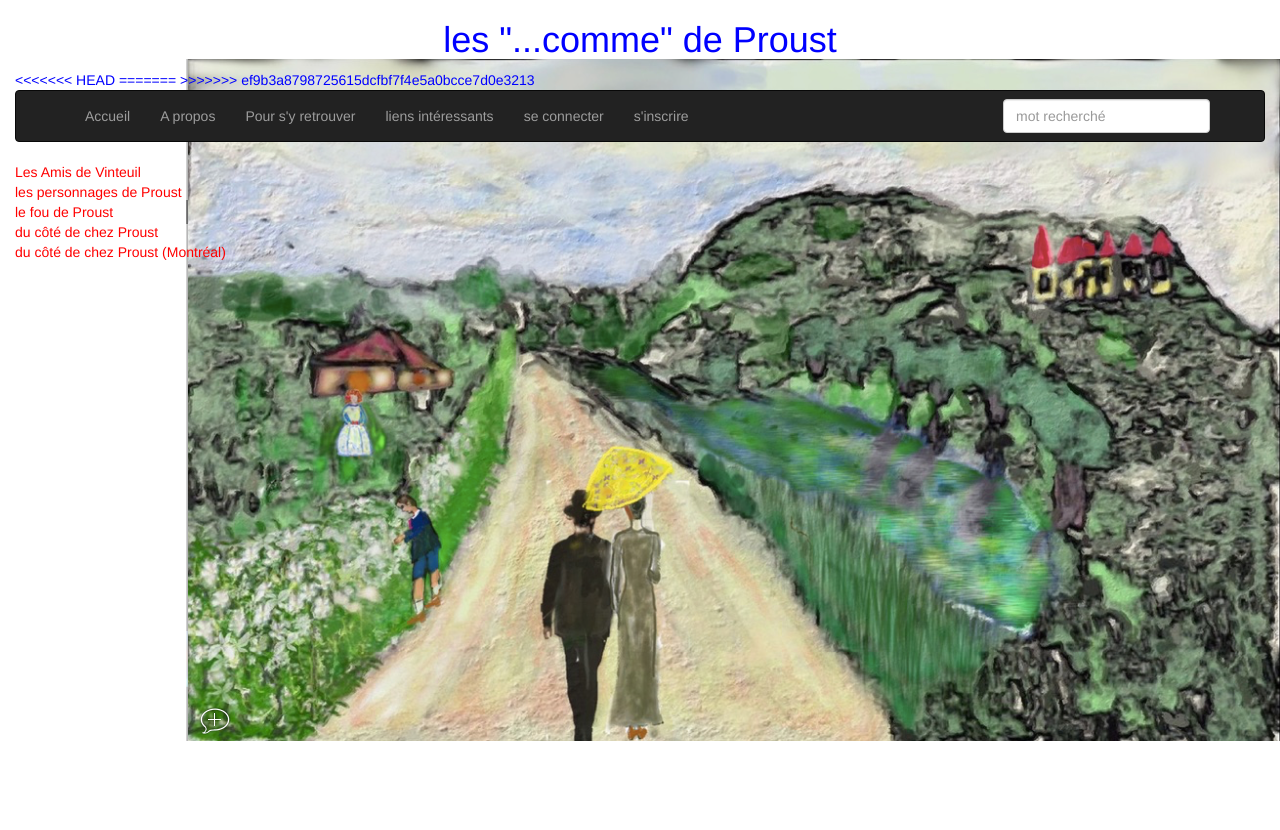
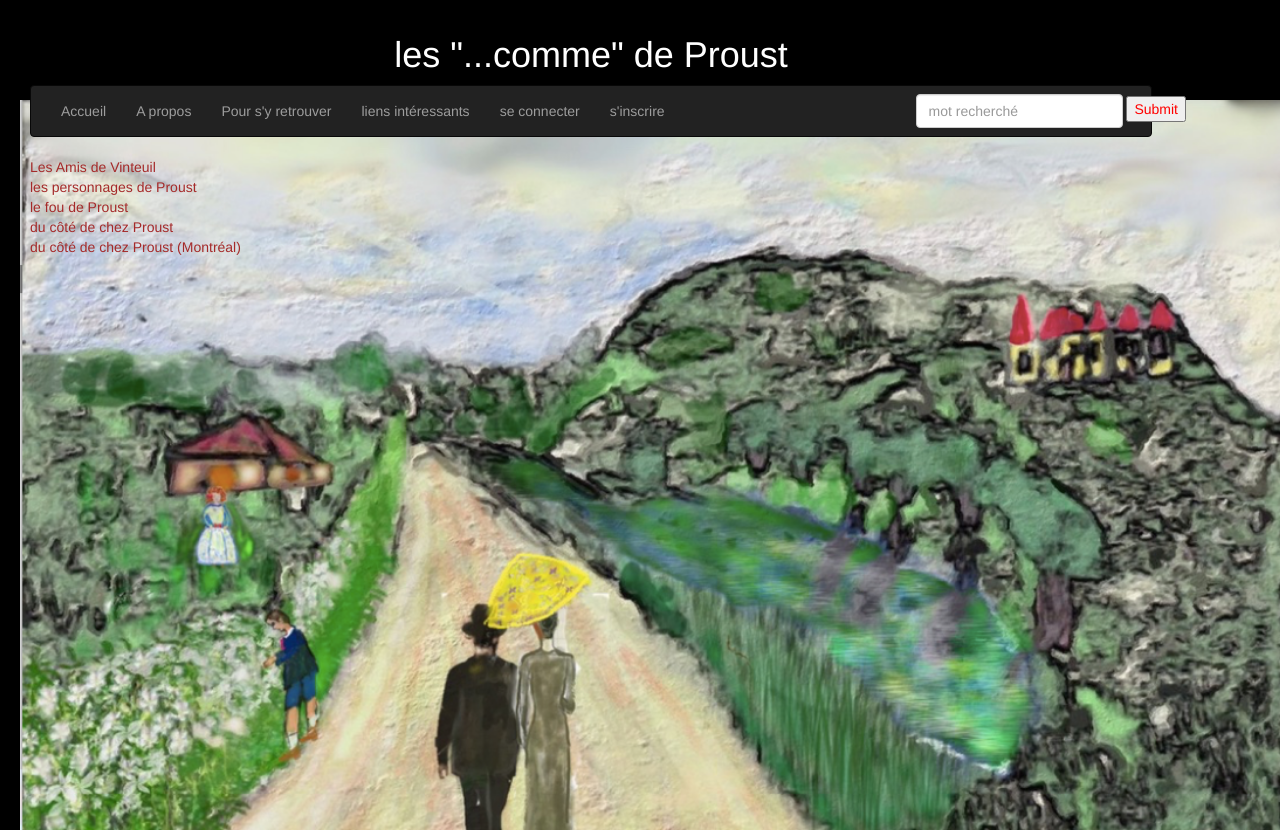
Before and after one commit to lefebvredaniel/R_proust, a Django app: template digressions/templates/digressions/liensinteressants.html in a window 1280 px wide. Before the commit the page ends 741 px from the top, so only its background shows below. Run offline with Django 3.2, Linux system fonts and the light colour scheme; the template is opened without the code that fills it, so the values that code supplies are empty; some libraries are stand-ins or nearby versions.

Commit message:
changement look

```diff
--- a/digressions/static/digressions/style.css
+++ b/digressions/static/digressions/style.css
@@ -1,5 +1,31 @@
-h1,h2 {
-    color: blue;
+h1,h2,h3,h4,h5,h6 {
+    color: white;
+}
+body {
+  margin:15px;
+   width: 100%;
+  height: 100%;
+color:red;
+
+
+background-image:url("/static/digressions/images/horloge-decorative-en-bois.jpg");
+background-size: 10%;
+background-color:black;
+background-position: bottom;
+background-repeat:no-repeat;
+
+
+}
+#bckg1 {margin:15px;
+
+color:red;
+background-image:
+background-size: 50%;
+background-image:url("/static/digressions/images/horloge-decorative-en-bois.png");
+background-color:black;
+background-position: bottom;
+background-repeat:repeat;
+
 }
 * {
 	box-sizing: border-box;
@@ -11,7 +37,7 @@ footer {
 }
 
 p {
-  color: blue;
+  color: black;
   padding: 10px;
   margin: 0;
   background: white;
@@ -27,10 +53,10 @@ p {
   -moz-hyphens: auto;
   hyphens: auto;
 }
-<style>
+
             /* Règle de base pour le lien */
-            a{
-                color:#405d27;
+            a {
+                color:white;
 
             }
             a:hover,a:focus{
@@ -63,7 +89,10 @@ p {
                 opacity:1;
             }
 
-        </style>
+
+
+
+
 /*p:first-child {background: tomato}
 p:nth-child(2) {background: orange}
 p:nth-child(3) {background: #800000}
--- a/digressions/templates/digressions/contenu.html
+++ b/digressions/templates/digressions/contenu.html
@@ -1,10 +1,11 @@
 {% extends 'digressions/base.html' %}
 {% block content %}
 <style>
+input {color:red;}
 div.ex1 {
     max-width:1000px;
     margin: auto;
-    border: 3px solid blue;
+    border: 3px black;
 
 }
 </style>
--- a/digressions/templates/digressions/detail.html
+++ b/digressions/templates/digressions/detail.html
@@ -37,7 +37,7 @@
 	for (i=0;i<50;i++) {
 	var x = document.getElementsByClassName("JS_rech_comme");
 	var myString = x[i].innerHTML;
-    var myregex = new RegExp("comme","gm");
+    var myregex = new RegExp("comme ","gm");
     var str = "COMME";
     var result=str.fontcolor("blue").italics().bold();
     var newString=myString.replace(myregex ,result);
--- a/digressions/templates/digressions/index.html
+++ b/digressions/templates/digressions/index.html
@@ -18,7 +18,8 @@
 	<ul class="list-unstyled">
 		{% for etiq , value in dico.items %}
 
-	<li>  <a href="/{{etiq.id}}/detail"> {{ etiq}} ( {{value}} )</a></li>
+	<li>  <a href="/{{etiq.id}}/detail">  <h5>{{ etiq}} ( {{value}} )</h5>
+	 </a></li>
 		{% endfor %}
 
     </ul>
--- a/digressions/templates/digressions/liensinteressants.html
+++ b/digressions/templates/digressions/liensinteressants.html
@@ -9,98 +9,76 @@
   <script src="https://ajax.googleapis.com/ajax/libs/jquery/3.2.1/jquery.min.js"></script>
   <link rel="stylesheet" type="text/css" href="{% static 'digressions/style.css' %}" >
   <script src="https://maxcdn.bootstrapcdn.com/bootstrap/3.3.7/js/bootstrap.min.js"></script>
+
 </head>
 
+
+
+
+<style>
+ a  { color:brown;}
+
+body {
+   width: 90%;
+  height: 100%;
+color:red;
+background-color:black;
+background-image:url(static/digressions/images/combray_en_grand.png);
+background-size: 100%;
+background-repeat: no-repeat;
+background-position: 20 100;
+}
+</style>
 <body>
+
+
 <div class="container-fluid">
    <h1> <div class="text-center">les "...comme" de Proust  </h1><div>
-<<<<<<< HEAD
 
-=======
-
->>>>>>> ef9b3a8798725615dcfbf7f4e5a0bcce7d0e3213
 <nav class="navbar navbar-inverse">
   <div class="container">
     <div class="navbar-header">
-    </div>
     <ul class="nav navbar-nav">
       <li class="inactive"><a href="/">Accueil</a></li>
       <li><a href="/apropos">A propos</a></li>
       <li><a href="/poursyretrouver">Pour s'y retrouver</a></li>
       <li><a href="/liensinteressants">liens intéressants</a></li>
       {% if user.is_authenticated %}
-
           <li><a href="#">{{user.username }}</a> </li>
           <li><a href="{% url 'logout' %}">déconnexion</a></li>
            <li><a href="/mescommentaires"> mes commentaires</a></li>
-
-
-
       {% else %}
         <li><a href="/accounts/login">se connecter</a></li>
         <li><a href="/accounts/signup">s'inscrire</a></li>
-
-
-
       {% endif %}
-
-
     </ul>
-
+    </div>
     <form class="navbar-form navbar-right"
       action="/recherche" method="POST">
         <div class="form-group">
 
-
-            <input type="text" class="form-control" name="mot" placeholder="mot recherché"
-
+            <input type="text" class="form-control" name="mot" placeholder="mot recherché">
             <input type="submit">
             {% csrf_token %}
-
         </div>
-
-
     </form>
-
-
-
   </div>
 </nav>
 </div>
-<body>
- <!-- <div class="container">
-  <img src="/static/digressions/images/combray_en_grand.jpg"  alt="combray" width="940" height="198" class="img-responsive center-block"/>
-</div> -->
-
-
-
-<style>
-body {
-   width: 100%;
-  height: 100%;
-color:blue;
-background-color:white;
-background-image:url(static/digressions/images/combray_en_grand.png);
-background-repeat: no-repeat;
- background-position: right;
-}
-</style>
-<style>
- a  { color:red; }
-</style>
-
-
-<ul class="list-unstyled">
-<li><a href="http://amisdevinteuil.fr">Les Amis de Vinteuil</a></li>
-<li><a href="http://proust-personnages.fr"> les personnages de Proust</a> </li>
-<li><a href="https://lefoudeproust.fr"> le fou de Proust
-<li><a href="http://coquelicot2007.centerblog.net"> du côté de chez Proust
-<li><a href="https://marcelproustrecherche.wordpress.com"> du côté de chez Proust (Montréal)
-
-<br><br><br><br><br><br><br><br><br><br>
 
 
 
 
+
+ <ul class="list-unstyled">
+  <li><a href="http://amisdevinteuil.fr">Les Amis de Vinteuil</a></li>
+  <li><a href="http://proust-personnages.fr"> les personnages de Proust</a> </li>
+  <li><a href="https://lefoudeproust.fr"> le fou de Proust</a></li>
+  <li><a href="http://coquelicot2007.centerblog.net"> du côté de chez Proust</a></li>
+  <li><a href="https://marcelproustrecherche.wordpress.com"> du côté de chez Proust (Montréal)</a></li>
+
+
 </ul>
-</style>
+
+
+</body>
--- a/digressions/templates/digressions/mescommentaires.html
+++ b/digressions/templates/digressions/mescommentaires.html
@@ -20,7 +20,7 @@
 
 		  le  {{c.date}}</p>
 		<div class="jumbotron">
-	 <li><p style="font-family:verdana;font-size:100%;color:brown;">
+	 <li><p style="font-family:verdana;font-size:100%;color:red;">
 		{{c}} </p></li>
 
 <div class="container">
```
Also changed, not shown: digressions/templates/digressions/base.html (+18 -13 lines), digressions/templates/digressions/message.html (added, +49 -0 lines), digressions/templates/digressions/poursyretrouver.html (+6 -1 lines), digressions/views.py (+14 -1 lines), digressions/static/digressions/images/aubepine-z.jpg (added), digressions/static/digressions/images/aubepine-z.png (added), digressions/static/digressions/images/horloge-decorative-en-bois.jpg (added), digressions/static/digressions/images/horloge-decorative-en-bois.png (added).
